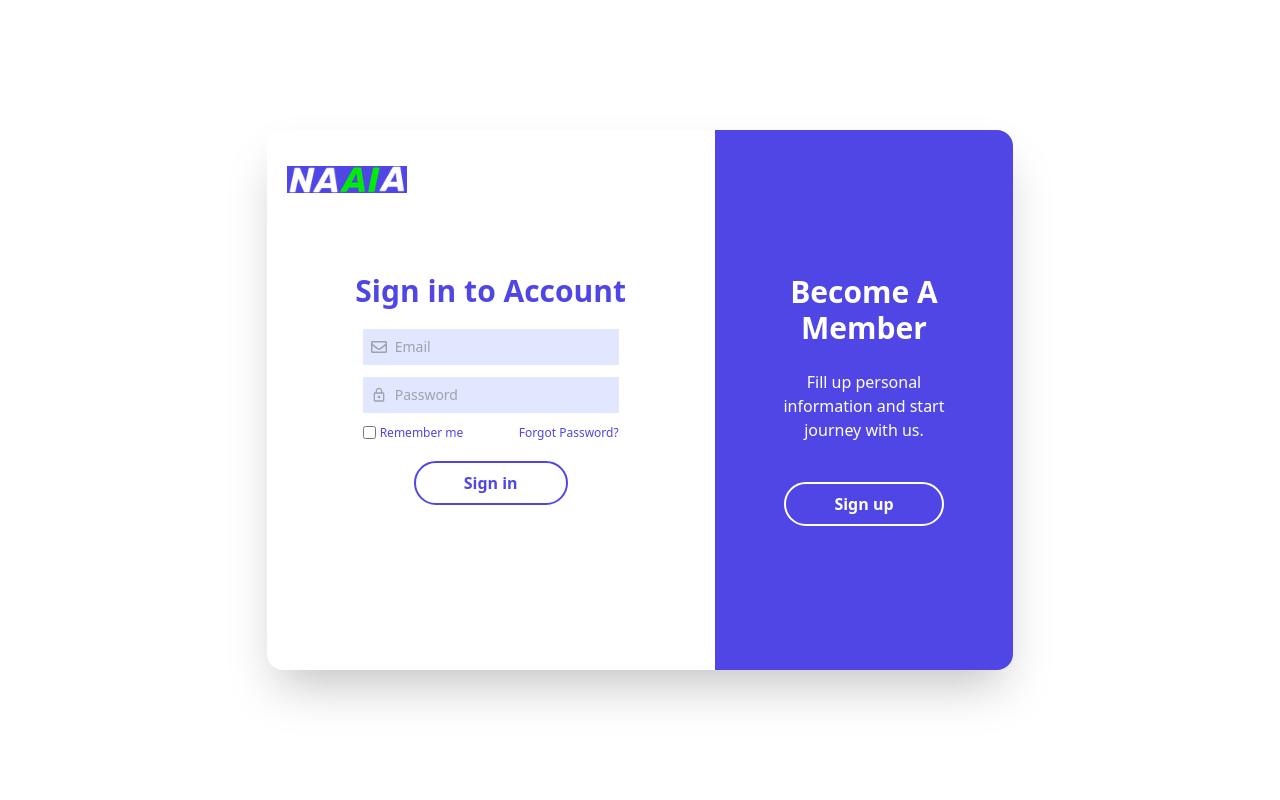
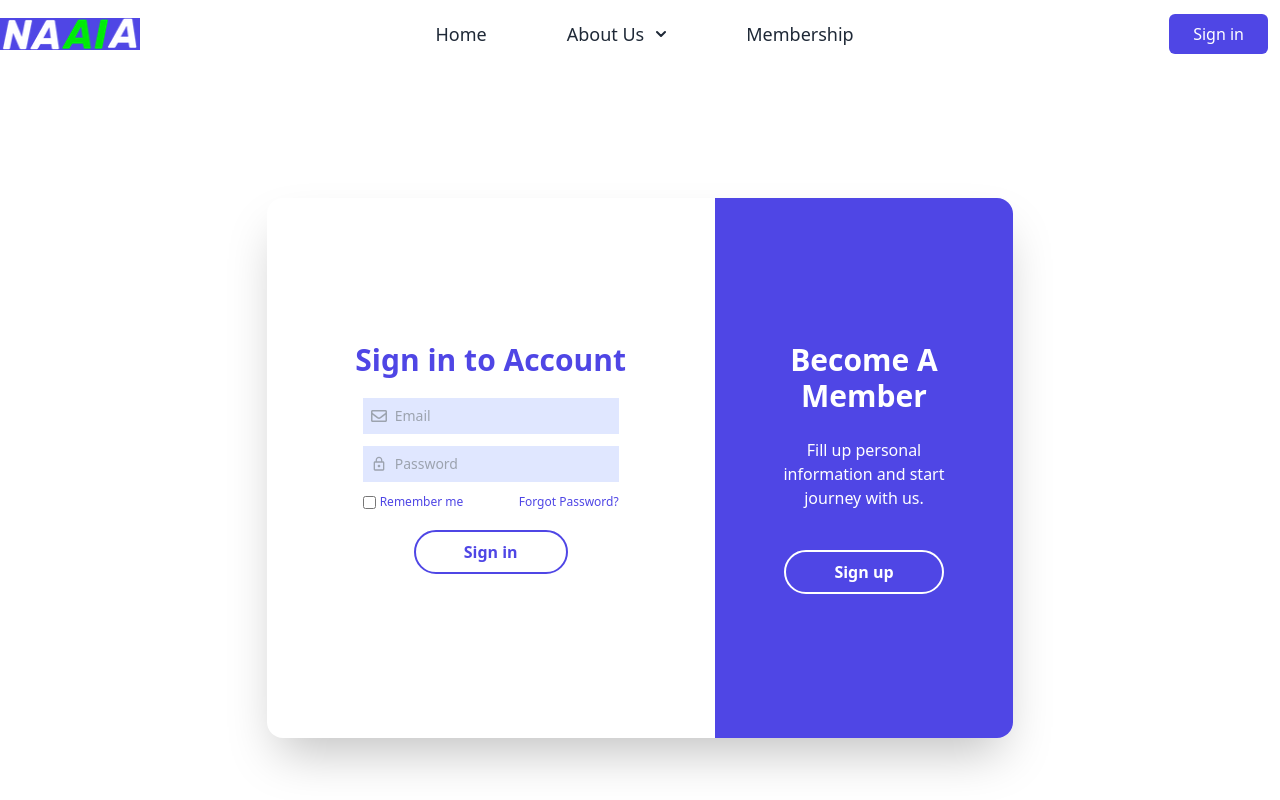
Before and after one commit to lily-sxy/naaia, a Next.js app: page /auth/signin in a window 1280 px wide. Shown: the top 800 px of the page. Built offline with nearby package versions, Linux system fonts and the light colour scheme.

Commit message:
modified

```diff
--- a/app/aboutus/bylaw/page.js
+++ b/app/aboutus/bylaw/page.js
@@ -1,15 +1,12 @@
 "use client"
 
-import Navbar from "../../../components/navbar";
 import Container from "../../../components/container";
 import { bylawOne, bylawTwo,bylawThree,bylawFour,bylawFive,bylawSix,bylawSeven,bylawEight,bylawNine,bylawTen} from "../../../components/data";
 import Contents from "../../../components/content";
-import Footer from "../../../components/footer";
 
 const Bylaw = () => {
     return (
         <>
-    <Navbar />
     <Container className="flex flex-wrap justify-center max-w-full">
       <div className="flex w-full lg:w-1/2">
           <div>
@@ -29,7 +26,6 @@ const Bylaw = () => {
             <Contents data={bylawTen}/>
           </div>
         </div>
-        <Footer />
         </Container>
         </>
     );
--- a/app/aboutus/contact/page.js
+++ b/app/aboutus/contact/page.js
@@ -1,17 +1,12 @@
 "use client"
 
-import Navbar from "../../../components/navbar";
 import Container from "../../../components/container";
 import { address, email } from "../../../components/data";
 import Contents from "../../../components/content";
-import Footer from "../../../components/footer";
-
-
 
 const Contact = () => {
     return (
         <>
-    <Navbar />
     <Container className="flex flex-wrap justify-center max-w-full">
         <div className="flex w-full lg:w-1/2">
           <div>
@@ -23,7 +18,6 @@ const Contact = () => {
             <Contents data={email}/>
           </div>
         </div>
-        <Footer />
         </Container>
         </>
     );
--- a/app/aboutus/executive/page.js
+++ b/app/aboutus/executive/page.js
@@ -1,13 +1,10 @@
 "use client"
 
-import Navbar from "../../../components/navbar";
 import Container from "../../../components/container";
-import Footer from "../../../components/footer";
 
 const Executive = () => {
     return (
         <>
-    <Navbar />
     <Container className="flex flex-wrap justify-center max-w-full">
         <div className="flex w-full lg:w-1/2">
           <div>
@@ -16,7 +13,6 @@ const Executive = () => {
            </h1>
           </div>
         </div>
-        <Footer />
         </Container>
         </>
     );
--- a/app/aboutus/naaia/page.js
+++ b/app/aboutus/naaia/page.js
@@ -1,15 +1,12 @@
 "use client"
 
-import Navbar from "../../../components/navbar";
 import Container from "../../../components/container";
 import { goals, activities } from "../../../components/data";
 import Contents from "../../../components/content";
-import Footer from "../../../components/footer";
 
 const Naaia = () => {
     return (
         <>
-    <Navbar />
     <Container className="w-full flex flex-wrap justify-center max-w-full">
         <div className="flex w-full lg:w-1/2">
           <div>
@@ -30,7 +27,6 @@ const Naaia = () => {
             <Contents data={activities}/>
           </div>
         </div>
-        <Footer />
         </Container>
         </>
     );
--- a/app/auth/signin/page.js
+++ b/app/auth/signin/page.js
@@ -1,8 +1,6 @@
 "use client"
 
 import Link from "next/link";
-import Image from "next/image"
-import logoImg from "../../../public/img/logo.png";
 import { FaRegEnvelope } from "react-icons/fa";
 import { MdLockOutline } from "react-icons/md";
 
@@ -13,21 +11,7 @@ const Signin = () => {
       <div className="flex flex-col items-center justify-center w-full px-20 text-center">
         <div className="rounded-2xl shadow-2xl flex w-2/3 max-w-4xl">
           <div className="w-3/5 p-5">
-            <div className="py-4">
-            <div className="flex flex-wrap items-center justify-between w-full lg:w-auto mx-100">
-          <Link href="/">
-          <span className="flex items-center space-x-2 text-2xl bg-indigo-600">
-            <span>
-              <Image
-                src={logoImg}
-                alt="NAAIA"
-                width="120"
-                height="60"
-              />
-            </span>
-          </span>
-          </Link>
-          </div>
+            <div className="py-11">
               <h2 className="text-3xl font-bold text-indigo-600 mt-20 mb-5">Sign in to Account</h2>
               <div className="flex flex-col items-center">
                 <div className="bg-indigo-100 w-64 p-2 flex items-center mb-3">
--- a/app/layout.js
+++ b/app/layout.js
@@ -1,17 +1,20 @@
 import "../css/tailwind.css";
+import Navbar from "../components/navbar";
+import Footer from "../components/footer";
 
 export const metadata = {
     title: 'North America Artificial Intelligence Association',
     description: 'Welcome to NAAIA',
   }
 
-  export default function RootLayout({
-
-    children,
-  }) {
+  export default function RootLayout({ children}) {
     return (
       <html lang="en">
-        <body>{children}</body>
+       <body>
+        <Navbar />
+        <main>{children}</main>
+        <Footer />
+      </body>
       </html>
     )
   }
--- a/app/membership/page.js
+++ b/app/membership/page.js
@@ -1,15 +1,12 @@
 "use client"
 
-import Navbar from "../../components/navbar";
 import Container from "../../components/container";
 import { membership} from "../../components/data";
 import Contents from "../../components/content";
-import Footer from "../../components/footer";
 
 const Membership = () => {
     return (
         <>
-    <Navbar />
     <Container className="flex flex-wrap justify-center max-w-full">
         <div className="flex items-center w-full lg:w-1/2">
           <div>
@@ -20,7 +17,6 @@ const Membership = () => {
 
           </div>
         </div>
-        <Footer />
         </Container>
         </>
     );
--- a/app/page.js
+++ b/app/page.js
@@ -1,21 +1,16 @@
-"use client"
+"use client";
 
-import Hero from "../components/hero" ;
-import Navbar from "../components/navbar";
-import Footer from "../components/footer";
-import {benefit} from "../components/data";
+import Hero from "../components/hero";
+import { benefit } from "../components/data";
 import Benefits from "../components/benefits";
-
 
 const Home = () => {
   return (
     <>
-        <Navbar />
       <Hero />
       <Benefits data={benefit} />
-        <Footer/>
     </>
   );
-  }
+};
 
 export default Home;
--- a/components/data.js
+++ b/components/data.js
@@ -1,4 +1,4 @@
-import benefitImg from "../public/img/benefit.jpg";
+import benefitImg from "../public/img/benefit_pic.jpg";
 
 const benefit= {
   title: "Membership",
--- a/components/dropdown.js
+++ b/components/dropdown.js
@@ -1,3 +1,5 @@
+"use client"
+
 import React, { useState } from "react"
 import Link from "next/link"
 
@@ -28,7 +30,7 @@ export default function Dropdown(props) {
           {menuItems.map(item => (
             <Link
               key={item.route}
-              className="hover:bg-zinc-300 hover:text-zinc-500 px-4 py-1"
+              className="hover:bg-indigo-100 hover:text-indigo-600 px-4 py-1"
               href={item?.route || ""}
               onClick={toggle}
             >
--- a/components/navbar.js
+++ b/components/navbar.js
@@ -1,3 +1,5 @@
+"use client"
+
 import React from "react"
 import Link from "next/link";
 import Image from "next/image"
```
Also changed, not shown: public/img/benefit_pic.jpg (added). Lines whose indentation alone changed are shown as unchanged.
